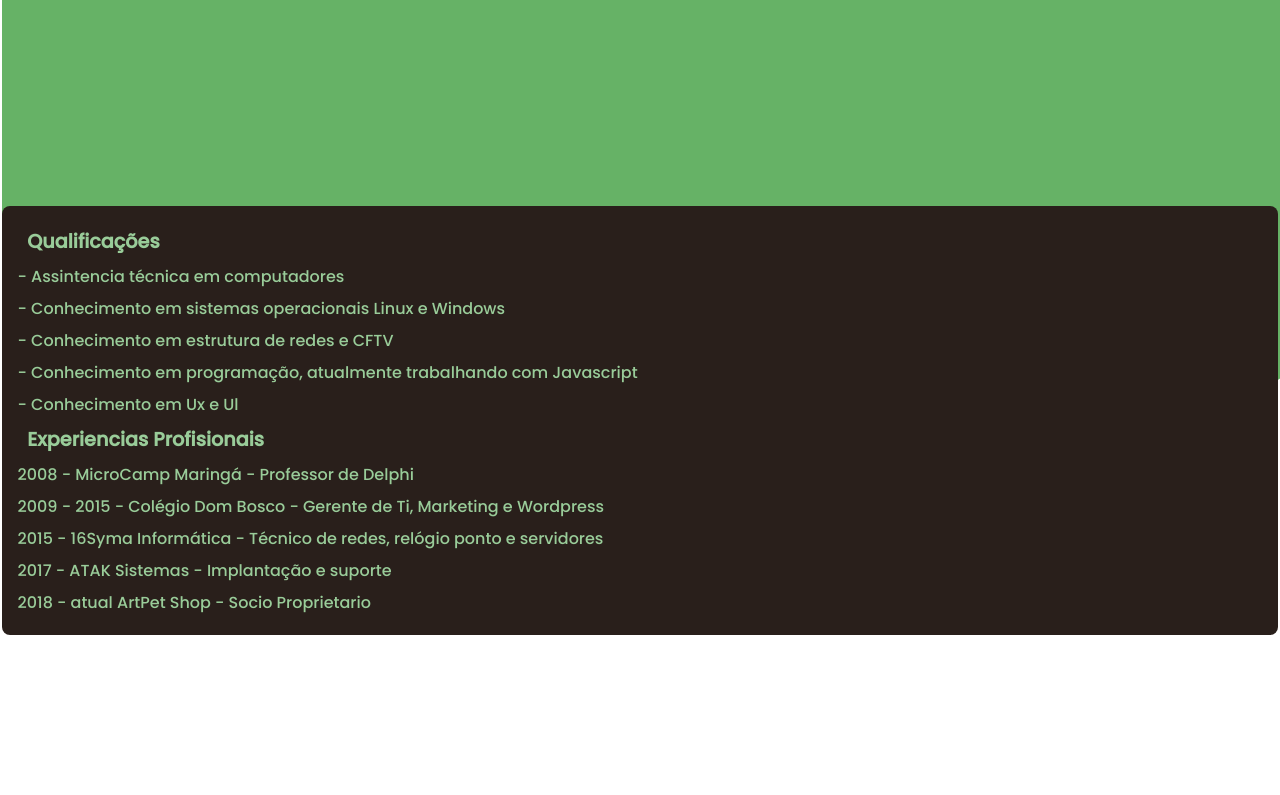
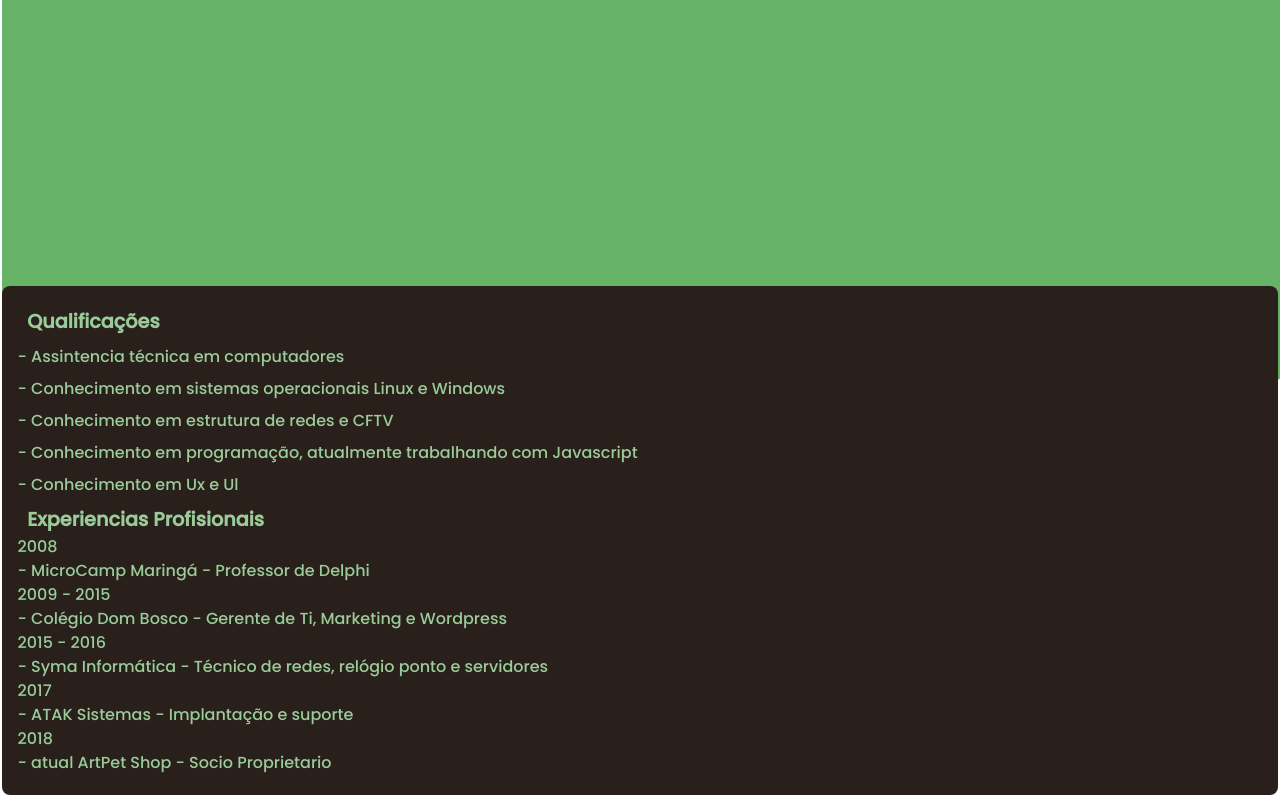
Before and after one commit to linikers/curriculo, a plain HTML site: page index.html in a window 1280 px wide. Shown: the part 597-1392 px from the top of the page. Before the commit the page ends 1234 px from the top, so only its background shows below. Drawn offline with Linux system fonts and the light colour scheme.

Commit message:
versão-0.3

```diff
--- a/index.html
+++ b/index.html
@@ -46,11 +46,16 @@
             <p>- Conhecimento em Ux e Ul</p>
 
             <h2>Experiencias Profisionais</h2>
-            <p> 2008 - MicroCamp Maringá - Professor de Delphi</p>
-            <p>2009 - 2015 - Colégio Dom Bosco - Gerente de Ti, Marketing e Wordpress</p>
-            <p>2015 - 16Syma Informática - Técnico de redes, relógio ponto e servidores</p>
-            <p>2017 - ATAK Sistemas - Implantação e suporte</p>
-            <p>2018 - atual ArtPet Shop - Socio Proprietario</p>
+            <span>2008</span>
+            <p>- MicroCamp Maringá - Professor de Delphi</p>
+            <span>2009 - 2015</span>
+            <p>- Colégio Dom Bosco - Gerente de Ti, Marketing e Wordpress</p>
+            <span>2015 - 2016</span>
+            <p>- Syma Informática - Técnico de redes, relógio ponto e servidores</p>
+            <span>2017</span>
+            <p>- ATAK Sistemas - Implantação e suporte</p>
+            <span>2018</span>
+            <p>- atual ArtPet Shop - Socio Proprietario</p>
         </section>
     </main>
 
--- a/src/styles/index.css
+++ b/src/styles/index.css
@@ -41,6 +41,7 @@
     margin: 0.1rem;
 
     position: relative;
+    top: 5rem;
 }
 .qualification > h2 {
     font-size: 1.2rem;
@@ -51,3 +52,13 @@
     line-height: 2rem;
 
 }
+.professional {
+    padding: 1rem;
+    margin: 0.1rem;
+
+    position: relative;
+
+}
+.professional > span {
+    background-color: var(--color-green-2);
+}
```
